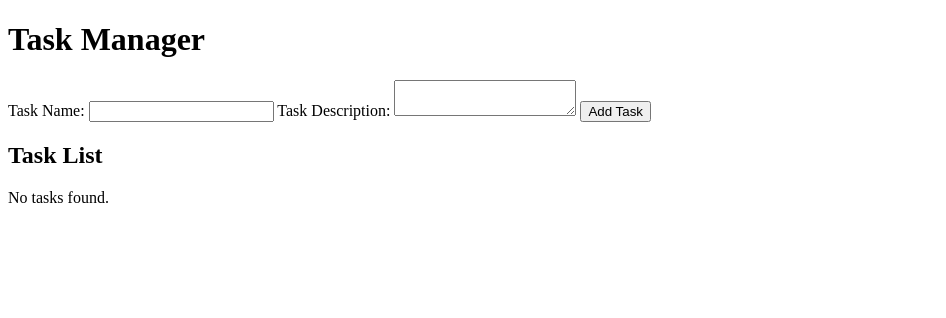
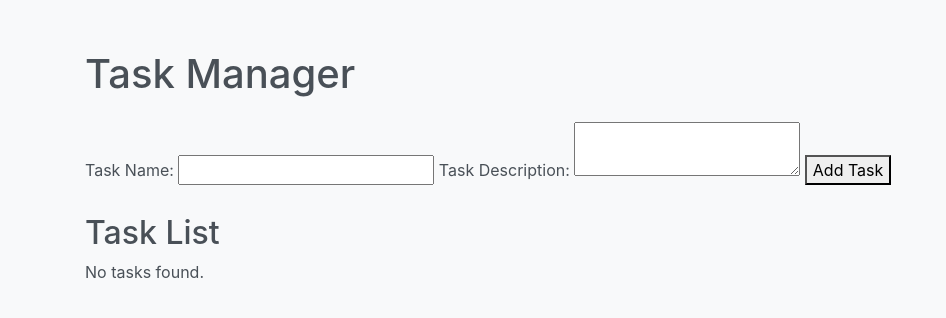
Before and after one commit to Vege25/php-task-manager, a PHP site: page / in a window 1280 px wide. Shown: the top 318 px of the page, without its empty margins (0-946 px from the left). Run offline with PHP 8.4, Linux system fonts and the light colour scheme; data that the repository does not hold is empty.

Commit message:
styles and task delete

```diff
--- a/get_tasks.php
+++ b/get_tasks.php
@@ -7,7 +7,12 @@ $result = $conn->query($sql);
 if ($result->num_rows > 0) {
     echo "<ul>";
     while ($row = $result->fetch_assoc()) {
-        echo "<li>{$row['task_name']} - {$row['task_description']} ({$row['created_at']})</li>";
+        echo "<li>{$row['task_name']} - {$row['task_description']} ({$row['created_at']})";
+        echo "<form action='delete_task.php' method='POST' style='display:inline;'>";
+        echo "<input type='hidden' name='task_id' value='{$row['id']}'>";
+        echo "<button type='submit'>Delete</button>";
+        echo "</form>";
+        echo "</li>";
     }
     echo "</ul>";
 } else {
--- a/index.php
+++ b/index.php
@@ -4,9 +4,12 @@
 <meta charset="UTF-8">
     <meta name="viewport" content="width=device-width, initial-scale=1.0">
     <title>Task Manager</title>
+    <link rel="stylesheet" href="https://stackpath.bootstrapcdn.com/bootstrap/4.5.2/css/bootstrap.min.css">
+    <link rel="stylesheet" href="styles.css">
 </head>
 <body>
-    <h1>Task Manager</h1>
+    <div class="container">
+        <h1 class="my-4">Task Manager</h1>
 
         <form action="add_task.php" method="post">
             <label for="task_name">Task Name:</label>
@@ -17,8 +20,8 @@
 
             <button type="submit">Add Task</button>
         </form>
-
-    <h2>Task List</h2>
+        <h2 class="mt-4">Task List</h2>
         <?php include 'get_tasks.php'; ?>
+    </div>
 </body>
 </html>
--- /dev/null
+++ b/styles.css
@@ -0,0 +1,8 @@
+body {
+  background-color: #f8f9fa;
+  color: #495057;
+}
+
+.container {
+  margin-top: 50px;
+}
```
Also changed, not shown: delete_task.php (added, +25 -0 lines). Lines whose indentation alone changed are shown as unchanged.
